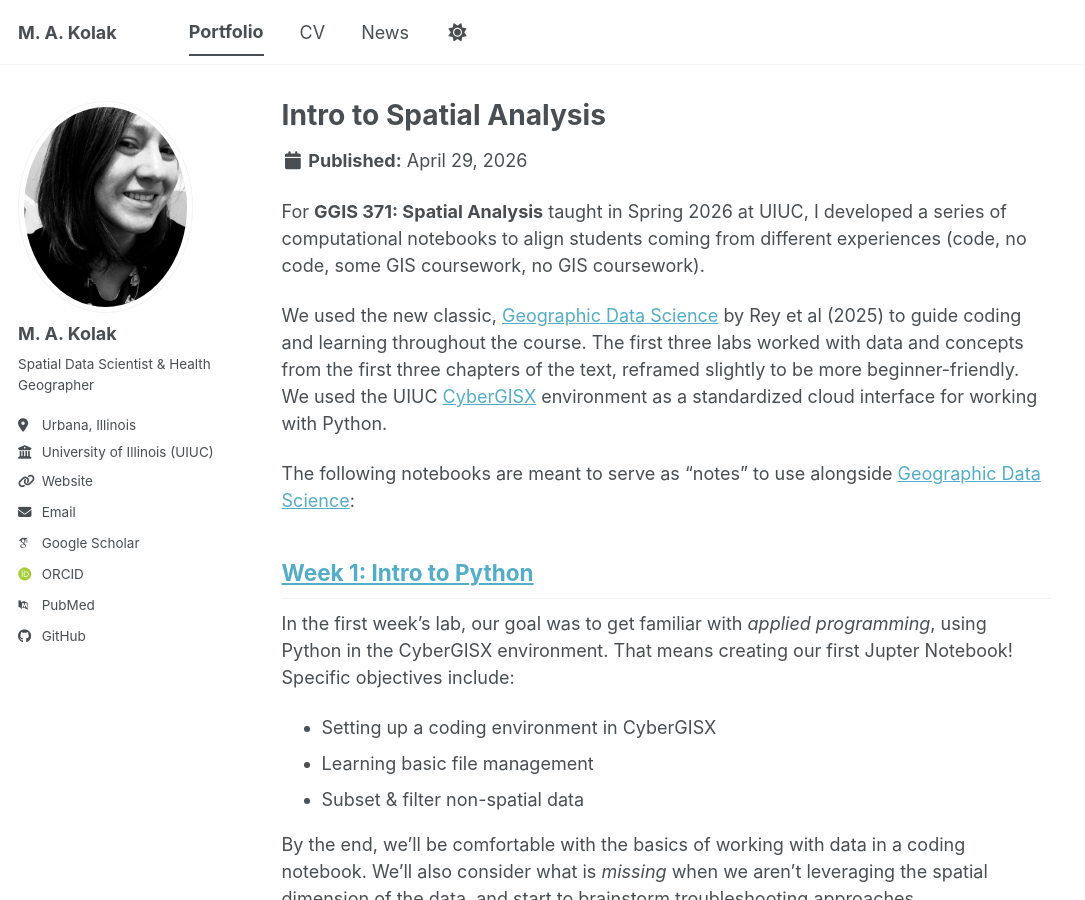
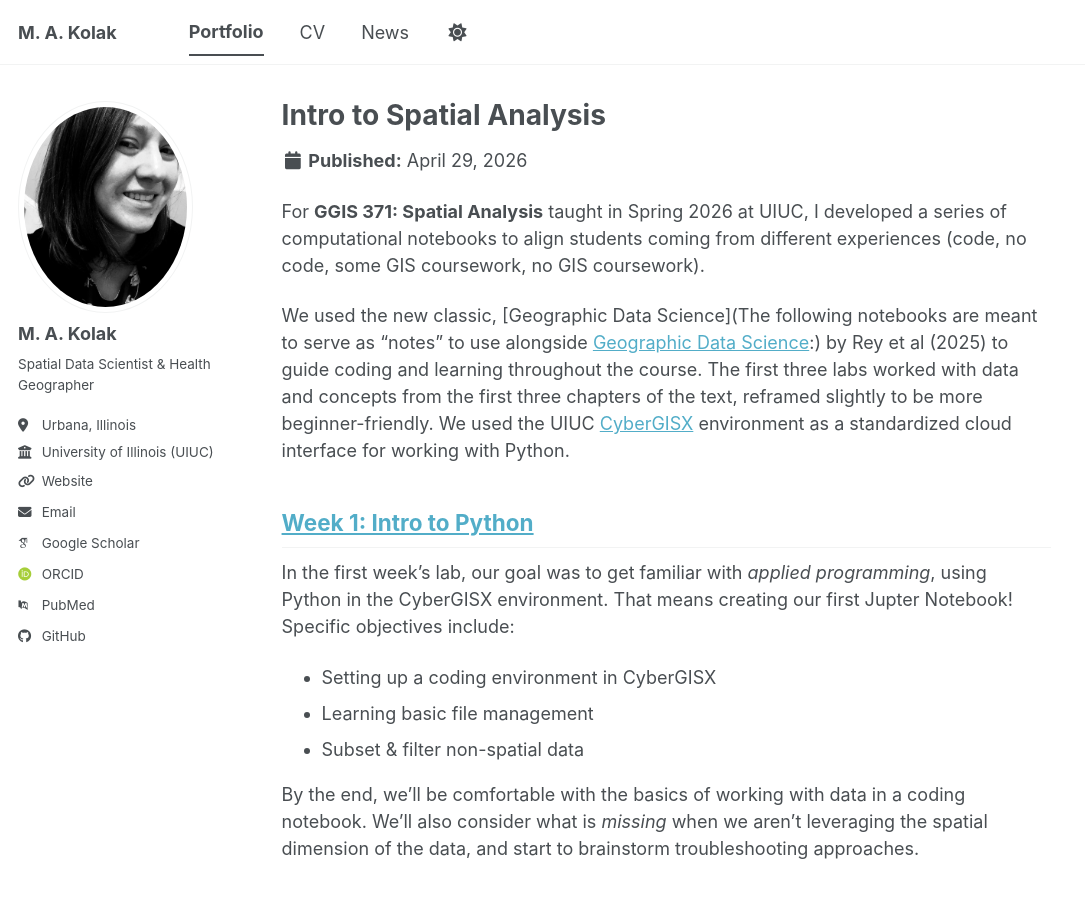
Before and after one commit to Makosak/myportfolio, a Jekyll site: the page built from _portfolio/portfolio-1.md, in a window 1280 px wide and 900 px high. Shown: the whole window, without its empty margins (0-1085 px from the left). Built offline with Jekyll 4.4.1, drawn with Linux system fonts in a browser that asks for light colours; some web fonts are replaced; a script bundle is joined from its source files by our own code; library files that are not in the unit come from our copies; part of the change alters nothing that is shown.

```diff
--- a/_portfolio/portfolio-1.md
+++ b/_portfolio/portfolio-1.md
@@ -1,14 +1,12 @@
 ---
 title: "Intro to Spatial Analysis"
-excerpt: "A series of computational notebooks to introduce spatial data concepts. <br/><img src='/images/urbana.png'>"
+excerpt: "A series of computational notebooks to introduce spatial data concepts. <br/> <img src='/images/urbana.png'>"
 collection: portfolio
 ---
 
 For **GGIS 371: Spatial Analysis** taught in Spring 2026 at UIUC, I developed a series of computational notebooks to align students coming from different experiences (code, no code, some GIS coursework, no GIS coursework).
 
-We used the new classic, [Geographic Data Science](https://geographicdata.science/) by Rey et al (2025) to guide coding and learning throughout the course. The first three labs worked with data and concepts from the first three chapters of the text, reframed slightly to be more beginner-friendly. We used the UIUC [CyberGISX](https://cybergisxhub.cigi.illinois.edu/) environment as a standardized cloud interface for working with Python.
-
-The following notebooks are meant to serve as "notes" to use alongside [Geographic Data Science](https://geographicdata.science/):
+We used the new classic, [Geographic Data Science](The following notebooks are meant to serve as "notes" to use alongside [Geographic Data Science](https://geographicdata.science/):) by Rey et al (2025) to guide coding and learning throughout the course. The first three labs worked with data and concepts from the first three chapters of the text, reframed slightly to be more beginner-friendly. We used the UIUC [CyberGISX](https://cybergisxhub.cigi.illinois.edu/) environment as a standardized cloud interface for working with Python.
 
 ## [Week 1: Intro to Python](https://github.com/Makosak/myportfolio/blob/master/files/Ch1-Intro2Py.ipynb)
 In the first week's lab, our goal was to get familiar with *applied programming*, using Python in the CyberGISX environment. That means creating our first Jupter Notebook! Specific objectives include:
```
Also changed, not shown: 1 other file.
